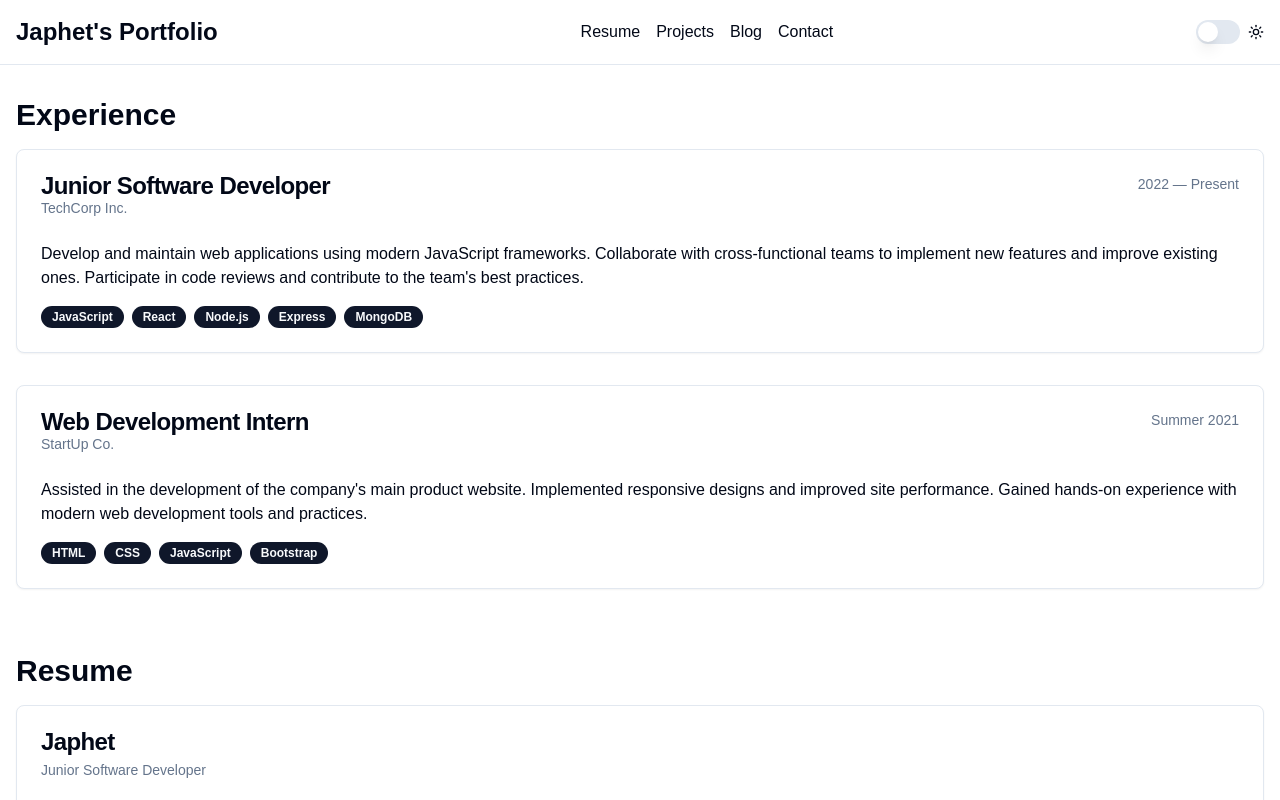
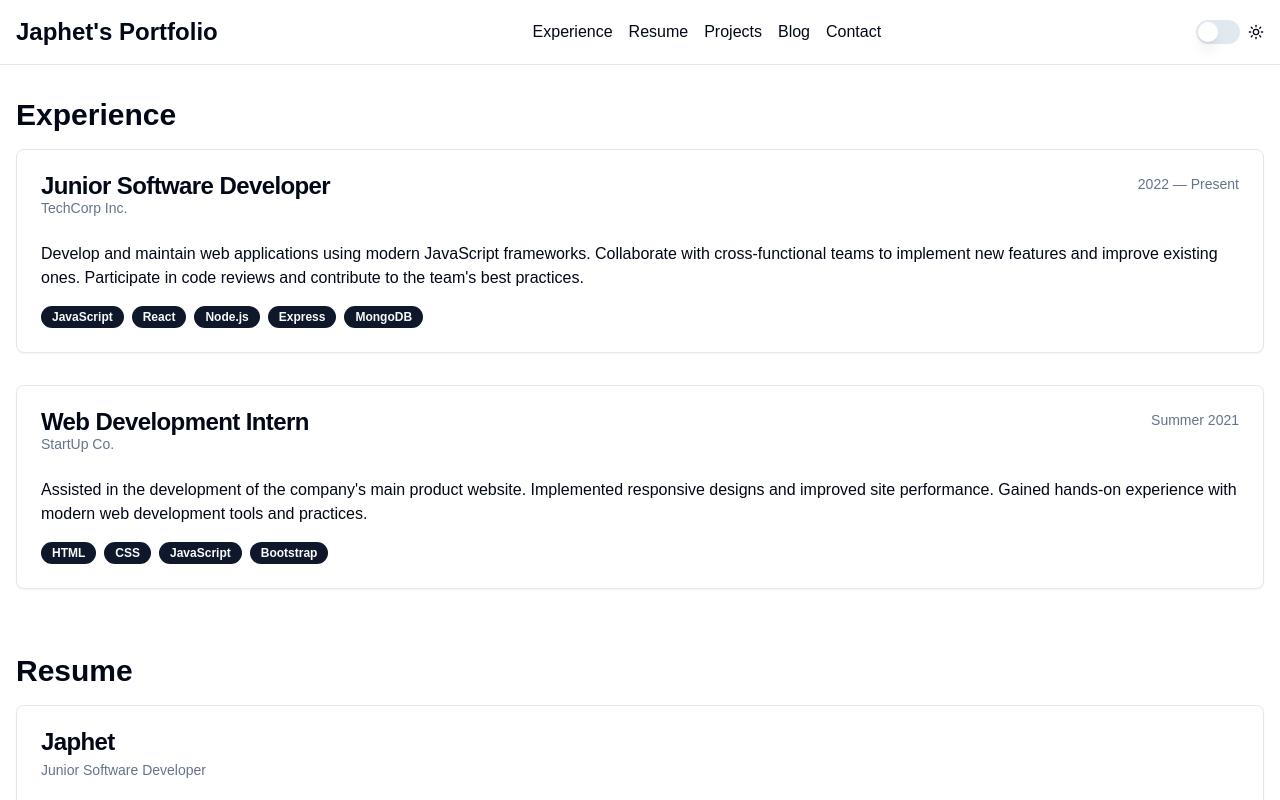
Before and after one commit to Japhet-github/developer-portfolio, a Next.js app: page / in a window 1280 px wide. Shown: the top 800 px of the page. Built offline with nearby package versions, Linux system fonts and the light colour scheme.

Commit message:
Add experience section link to navigation menu

```diff
--- a/src/app/page.tsx
+++ b/src/app/page.tsx
@@ -63,6 +63,7 @@ export default function Portfolio() {
   // Navigation items component
   const NavItems = () => (
     <>
+      <li><a href="#experience" className="hover:text-primary" onClick={closeMenu}>Experience</a></li>
       <li><a href="#resume" className="hover:text-primary" onClick={closeMenu}>Resume</a></li>
       <li><a href="#projects" className="hover:text-primary" onClick={closeMenu}>Projects</a></li>
       <li><a href="#blog" className="hover:text-primary" onClick={closeMenu}>Blog</a></li>
```
